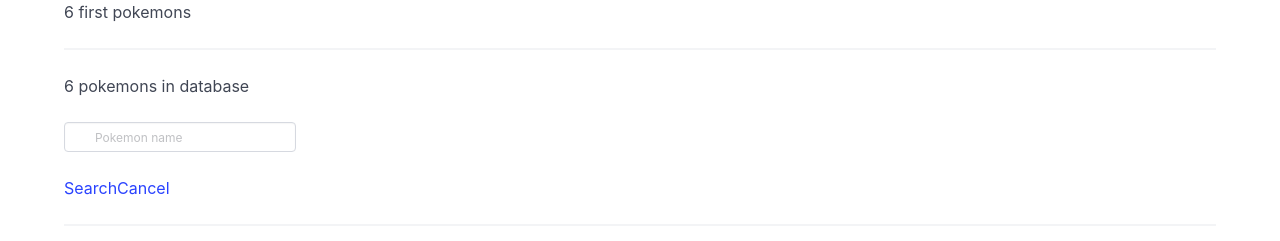
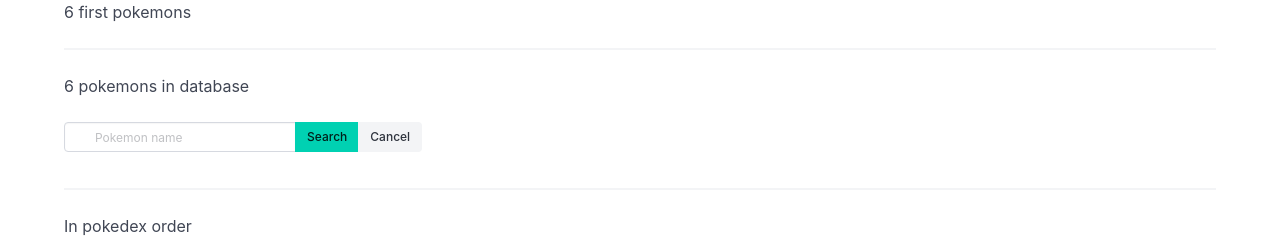
Before and after one commit to Keo-wav/Pokedex, an Angular app: page / in a window 1280 px wide. Shown: the top 241 px of the page. Built offline with nearby package versions, Linux system fonts and the light colour scheme.

Commit message:
pokemon search engine : a bit more presentation with bulma, methods still not defined yet

```diff
--- a/src/app/components/pokemons/pokemons.component.html
+++ b/src/app/components/pokemons/pokemons.component.html
@@ -13,7 +13,16 @@
                 <div class="field has-addons">
                     <div class="control has-icons-left">
                         <input class="input is-small" name="pokemonSearch" type="test" placeholder="Pokemon name"
-                        [(ngModel)]="pokemonSearchForm.name">
+                        [(ngModel)]="pokemonSearchForm.name" (keyup)="search(pokemonSearchForm.name)">
+                        <span class="icon is-small is-left">
+                            <!-- <fa-icon [icon]="faOptinMonster"></fa-icon> -->
+                        </span>
+                    </div>
+                    <div class="control">
+                        <a class="button is-primary is-small" (click)="search(pokemonSearchForm.name)">Search</a>
+                    </div>
+                    <div class="control">
+                        <a class="button is-light is-small" (click)="cancelSearch()" >Cancel</a>
                     </div>
                 </div>
 
@@ -24,8 +33,8 @@
 
     <form>
 
-        <a (click)="search(pokemonSearchForm.name)">Search</a>
-        <a (click)="cancelSearch()" >Cancel</a>
+
+
     </form>
     <hr>
     <div class="columns">
```
